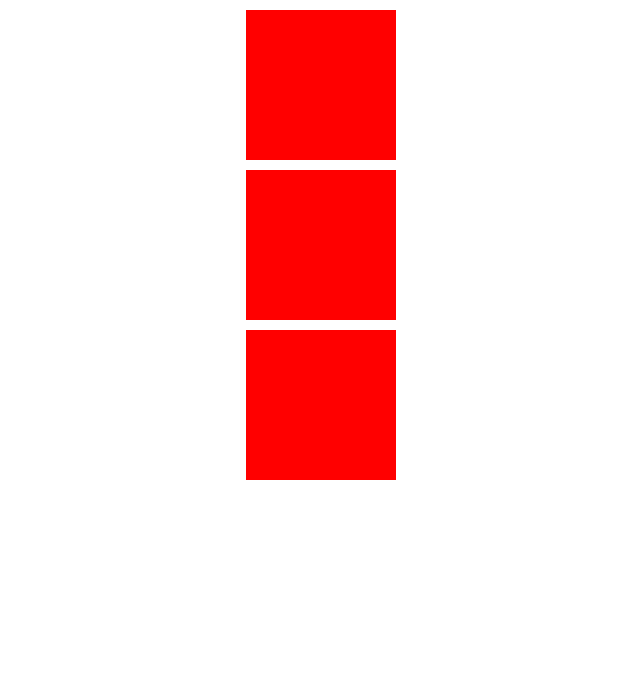
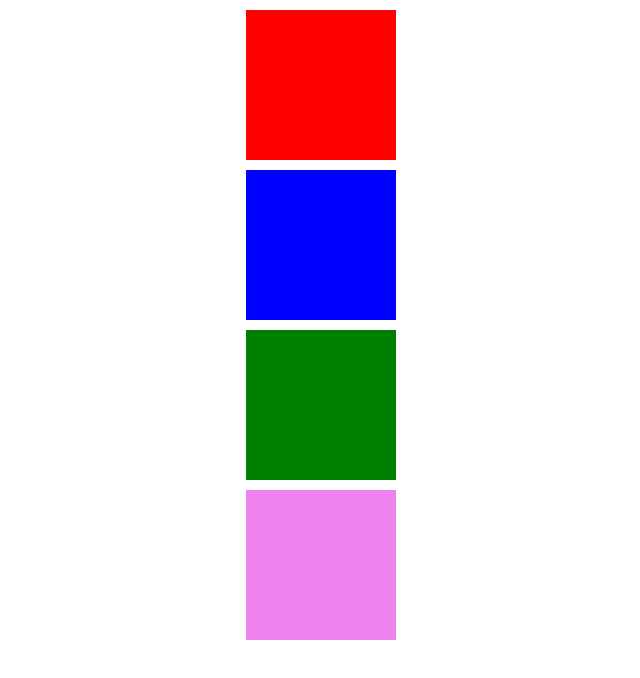
Before and after one commit to BuryPL/CSS-zaawansowany, a plain HTML site: page 6-efekty-przejsc/index.html in a window 1280 px wide. Shown: the whole page, without its empty margins (319-959 px from the left). Drawn offline with Linux system fonts and the light colour scheme.

Commit message:
przejscia_cw_dodatkowe

```diff
--- a/6-efekty-przejsc/css/style.css
+++ b/6-efekty-przejsc/css/style.css
@@ -1,11 +1,25 @@
 div {
     width: 150px;
     height: 150px;
-    background-color: red;
     left: 0;
     right: 0;
     margin: 10px auto;
+}
 
+#box1 {
+    background-color: red;
+}
+
+#box2 {
+    background-color: blue;
+}
+
+#box3 {
+    background-color: green;
+}
+
+#box4 {
+    background-color: violet;
 }
 
 
@@ -24,3 +38,8 @@ div {
     height: 300px;
     transition: height 2s linear, width 2s linear;
 }
+
+#box4:hover {
+    transform: rotate(180deg);
+    transition: 2s linear;
+}
--- a/6-efekty-przejsc/index.html
+++ b/6-efekty-przejsc/index.html
@@ -9,5 +9,6 @@
    <div id="box1"></div>
    <div id="box2"></div>
    <div id="box3"></div>
+   <div id="box4"></div>
 </body>
 </html>
```
